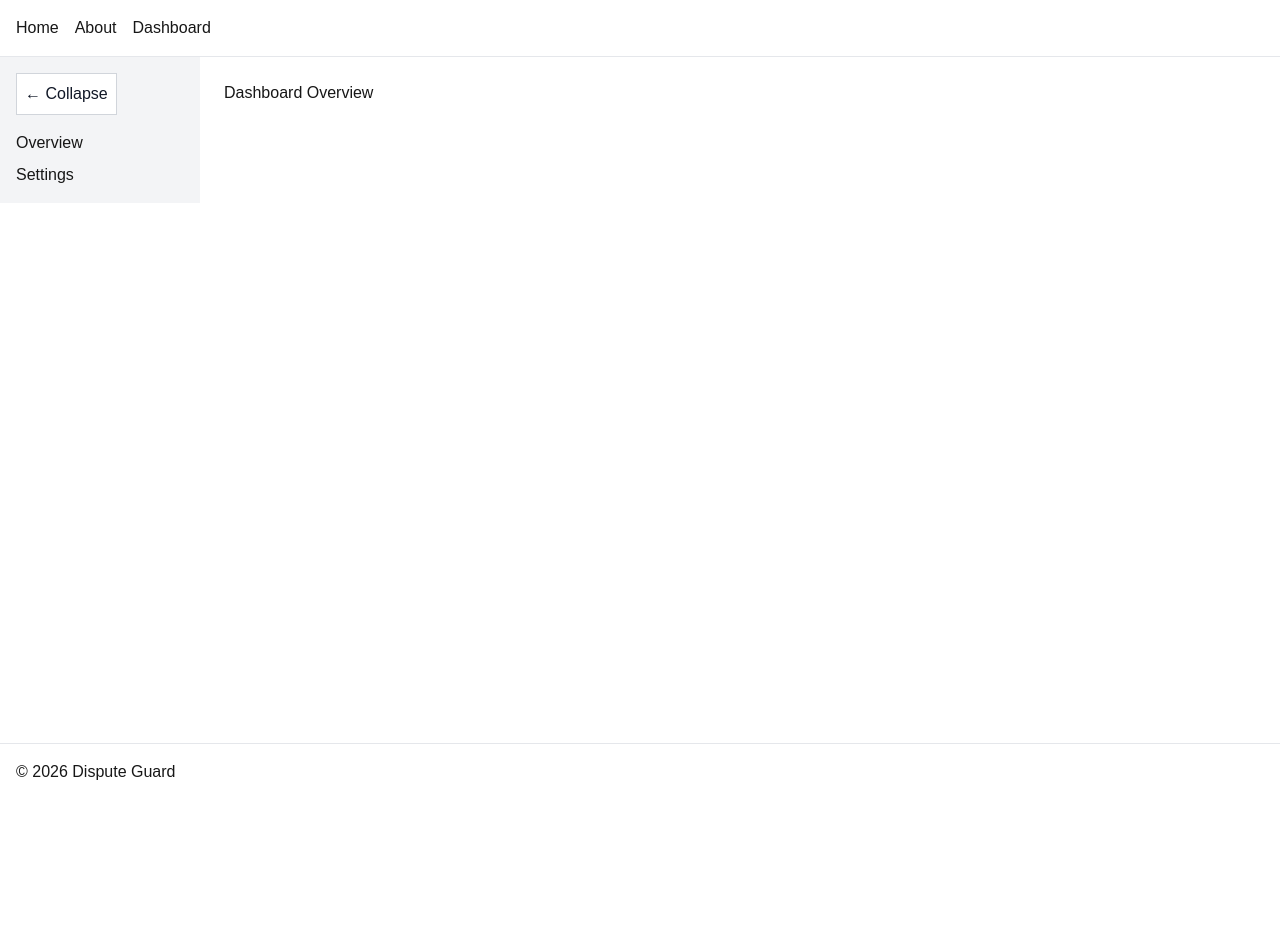
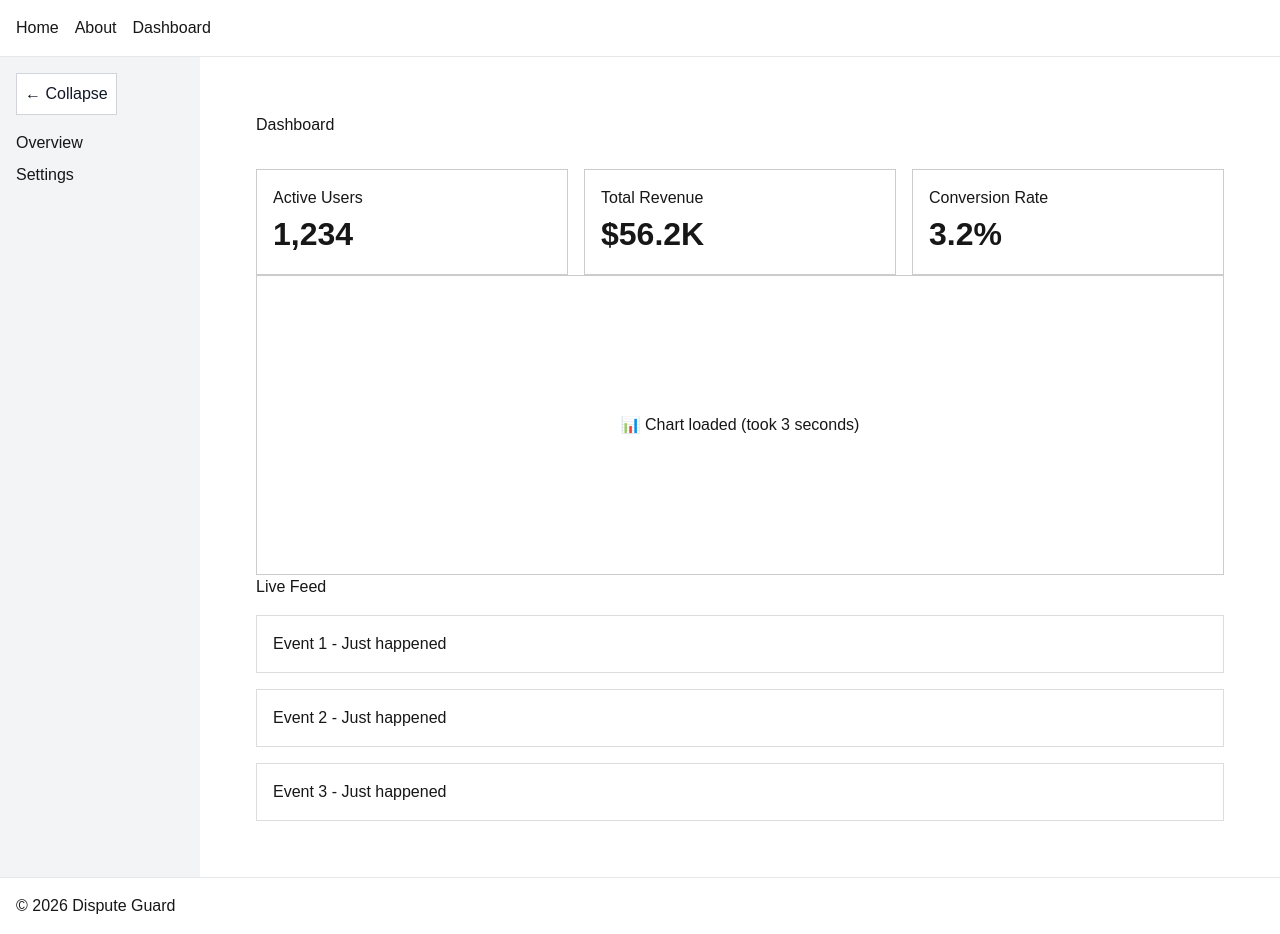
Before and after one commit to kalviumcommunity/DisputeGuard, a Next.js app in the folder frontend/: page /dashboard in a window 1280 px wide. Before the commit the page ends 800 px from the top, so only its background shows below. Built offline with nearby package versions, Linux system fonts and the light colour scheme.

Commit message:
feat: add loading UI and suspense boundaries

```diff
--- /dev/null
+++ b/frontend/app/dashboard/loading.tsx
@@ -0,0 +1,77 @@
+export default function DashboardLoading() {
+  return (
+    <div style={{ padding: "2rem" }}>
+      <h1 style={{ marginBottom: "1rem" }}>Dashboard</h1>
+
+      {/* User stats skeleton */}
+      <div
+        style={{
+          display: "grid",
+          gridTemplateColumns: "repeat(3, 1fr)",
+          gap: "1rem",
+          marginBottom: "2rem",
+        }}
+      >
+        {[1, 2, 3].map((i) => (
+          <div
+            key={i}
+            style={{
+              height: "100px",
+              backgroundColor: "#1f2937",
+              border: "1px solid #374151",
+              borderRadius: "8px",
+              animation: "pulse 2s infinite",
+            }}
+          />
+        ))}
+      </div>
+
+      {/* Chart skeleton */}
+      <div
+        style={{
+          height: "300px",
+          backgroundColor: "#1f2937",
+          border: "1px solid #374151",
+          borderRadius: "8px",
+          marginBottom: "2rem",
+          animation: "pulse 2s infinite",
+        }}
+      />
+
+      {/* Feed skeleton */}
+      <div
+        style={{
+          display: "flex",
+          flexDirection: "column",
+          gap: "1rem",
+        }}
+      >
+        {[1, 2, 3].map((i) => (
+          <div
+            key={i}
+            style={{
+              height: "60px",
+              backgroundColor: "#1f2937",
+              border: "1px solid #374151",
+              borderRadius: "8px",
+              animation: "pulse 2s infinite",
+            }}
+          />
+        ))}
+      </div>
+
+      <style>
+        {`
+          @keyframes pulse {
+            0%, 100% {
+              opacity: 1;
+            }
+            50% {
+              opacity: 0.5;
+            }
+          }
+        `}
+      </style>
+    </div>
+  );
+}
--- a/frontend/app/dashboard/page.tsx
+++ b/frontend/app/dashboard/page.tsx
@@ -1,3 +1,74 @@
+import { Suspense } from "react";
+import UserStats from "@/components/UserStats";
+import AnalyticsChart from "@/components/AnalyticsChart";
+import LiveFeed from "@/components/LiveFeed";
+
 export default function DashboardPage() {
-  return <h1>Dashboard Overview</h1>;
+  return (
+    <div style={{ padding: "2rem" }}>
+      <h1 style={{ marginBottom: "2rem" }}>Dashboard</h1>
+
+      {/* User Stats - 2 second delay */}
+      <Suspense
+        fallback={
+          <div
+            style={{
+              height: "100px",
+              backgroundColor: "#1f2937",
+              color: "white",
+              marginBottom: "1rem",
+              padding: "1rem",
+              borderRadius: "8px",
+              border: "1px solid #374151",
+            }}
+          >
+            Loading user stats...
+          </div>
+        }
+      >
+        <UserStats />
+      </Suspense>
+
+      {/* Analytics Chart - 3 second delay */}
+      <Suspense
+        fallback={
+          <div
+            style={{
+              height: "300px",
+              backgroundColor: "#1f2937",
+              color: "white",
+              marginBottom: "1rem",
+              padding: "1rem",
+              borderRadius: "8px",
+              border: "1px solid #374151",
+            }}
+          >
+            Loading chart...
+          </div>
+        }
+      >
+        <AnalyticsChart />
+      </Suspense>
+
+      {/* Live Feed - 1 second delay */}
+      <Suspense
+        fallback={
+          <div
+            style={{
+              height: "200px",
+              backgroundColor: "#1f2937",
+              color: "white",
+              padding: "1rem",
+              borderRadius: "8px",
+              border: "1px solid #374151",
+            }}
+          >
+            Loading feed...
+          </div>
+        }
+      >
+        <LiveFeed />
+      </Suspense>
+    </div>
+  );
 }
--- /dev/null
+++ b/frontend/components/AnalyticsChart.tsx
@@ -0,0 +1,17 @@
+export default async function AnalyticsChart() {
+  await new Promise((resolve) => setTimeout(resolve, 3000));
+
+  return (
+    <div
+      style={{
+        height: "300px",
+        border: "1px solid #ccc",
+        display: "flex",
+        alignItems: "center",
+        justifyContent: "center",
+      }}
+    >
+      <p>📊 Chart loaded (took 3 seconds)</p>
+    </div>
+  );
+}
--- /dev/null
+++ b/frontend/components/LiveFeed.tsx
@@ -0,0 +1,15 @@
+export default async function LiveFeed() {
+  await new Promise((resolve) => setTimeout(resolve, 1000));
+
+  return (
+    <div style={{ display: "flex", flexDirection: "column", gap: "1rem" }}>
+      <h2>Live Feed</h2>
+
+      {[1, 2, 3].map((i) => (
+        <div key={i} style={{ padding: "1rem", border: "1px solid #ddd" }}>
+          <p>Event {i} - Just happened</p>
+        </div>
+      ))}
+    </div>
+  );
+}
--- /dev/null
+++ b/frontend/components/UserStats.tsx
@@ -0,0 +1,28 @@
+export default async function UserStats() {
+  await new Promise((resolve) => setTimeout(resolve, 2000));
+
+  return (
+    <div
+      style={{
+        display: "grid",
+        gridTemplateColumns: "repeat(3, 1fr)",
+        gap: "1rem",
+      }}
+    >
+      <div style={{ padding: "1rem", border: "1px solid #ccc" }}>
+        <h3>Active Users</h3>
+        <p style={{ fontSize: "2rem", fontWeight: "bold" }}>1,234</p>
+      </div>
+
+      <div style={{ padding: "1rem", border: "1px solid #ccc" }}>
+        <h3>Total Revenue</h3>
+        <p style={{ fontSize: "2rem", fontWeight: "bold" }}>$56.2K</p>
+      </div>
+
+      <div style={{ padding: "1rem", border: "1px solid #ccc" }}>
+        <h3>Conversion Rate</h3>
+        <p style={{ fontSize: "2rem", fontWeight: "bold" }}>3.2%</p>
+      </div>
+    </div>
+  );
+}
```
